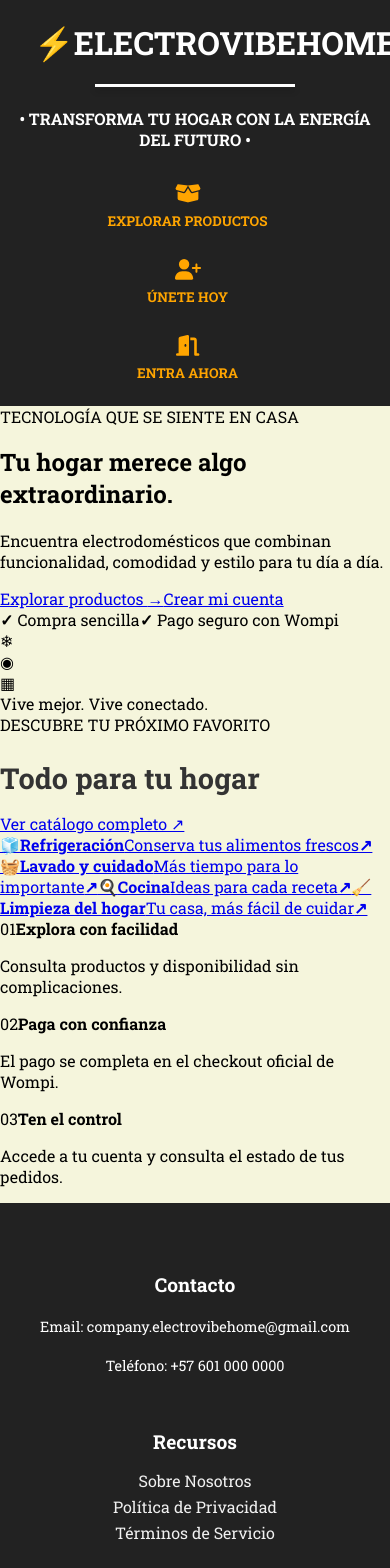
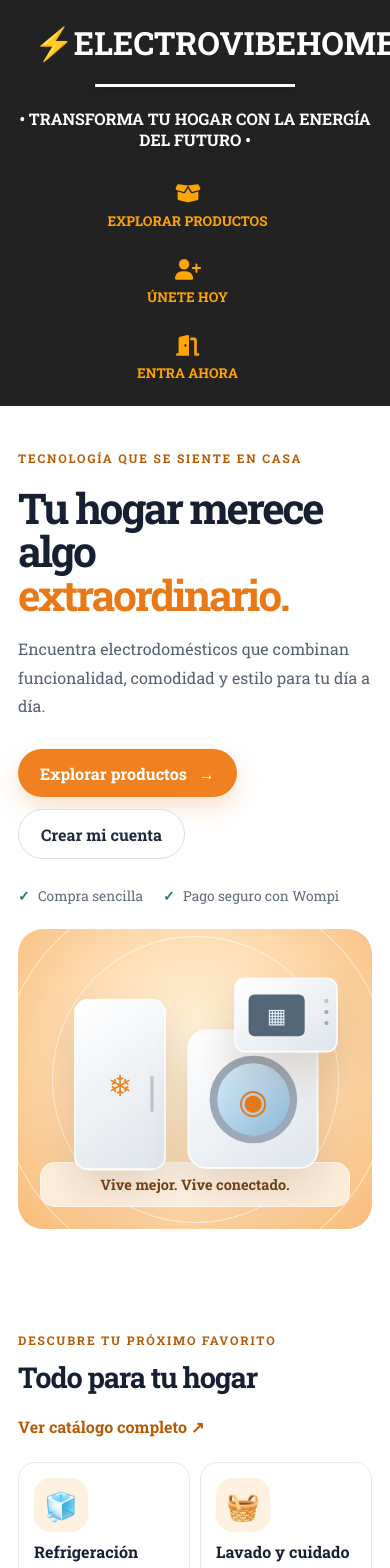
Before and after one commit to sro2005/my-app, a React (Create React App) app: page / in a window 390 px wide. Shown: the top 1568 px of the page. Built offline with nearby package versions, Linux system fonts and the light colour scheme.

Commit message:
style: modern responsive storefront and category cards

```diff
--- a/src/styles/styles.css
+++ b/src/styles/styles.css
@@ -1132,3 +1132,53 @@ h2 {
   display: flex;
   align-items: center;
 }
+
+/* ElectroVibeHome storefront refresh */
+.evh-landing { color: #172033; background: #fff; }
+.evh-hero { display: grid; grid-template-columns: 1.05fr .95fr; gap: clamp(24px, 5vw, 72px); align-items: center; max-width: 1320px; margin: 0 auto; padding: clamp(36px, 6vw, 84px) clamp(20px, 5vw, 72px) 64px; overflow: hidden; }
+.evh-hero-copy { max-width: 650px; }
+.evh-eyebrow { display: inline-block; color: #b85a05; font-size: .75rem; font-weight: 800; letter-spacing: .15em; line-height: 1.6; }
+.evh-hero h1 { margin: 18px 0; font-size: clamp(2.5rem, 5vw, 4.7rem); letter-spacing: -.055em; line-height: 1.03; color: #172033; }
+.evh-hero h1 span { color: #e97816; }
+.evh-hero-copy > p { max-width: 560px; color: #586174; font-size: clamp(1rem, 1.5vw, 1.18rem); line-height: 1.8; }
+.evh-hero-actions { display: flex; flex-wrap: wrap; gap: 12px; margin-top: 28px; }
+.evh-button { display: inline-flex; align-items: center; justify-content: center; gap: 12px; min-height: 48px; padding: 0 22px; border-radius: 999px; text-decoration: none; font-weight: 800; transition: transform .2s ease, box-shadow .2s ease; }
+.evh-button:hover { transform: translateY(-2px); }
+.evh-button-primary { background: #f18120; color: #fff; box-shadow: 0 10px 24px rgba(225, 113, 21, .22); }
+.evh-button-secondary { color: #202a3d; border: 1px solid #d9deea; background: #fff; }
+.evh-trust-row { display: flex; flex-wrap: wrap; gap: 20px; margin-top: 28px; color: #626c7e; font-size: .86rem; }
+.evh-trust-row strong { color: #18815b; margin-right: 5px; }
+.evh-hero-art { min-height: 390px; position: relative; display: flex; align-items: center; justify-content: center; border-radius: 36px; background: radial-gradient(circle at 50% 42%, #fff4df 0, #ffe4c0 38%, #f8bb77 100%); overflow: hidden; isolation: isolate; }
+.evh-orbit { position: absolute; border: 1px solid rgba(255,255,255,.65); border-radius: 50%; }
+.evh-orbit-one { width: 390px; height: 390px; }
+.evh-orbit-two { width: 285px; height: 285px; }
+.evh-appliance { position: absolute; display: flex; align-items: center; justify-content: center; flex-direction: column; border: 2px solid rgba(255,255,255,.8); box-shadow: 0 24px 50px rgba(105, 63, 23, .18); background: linear-gradient(145deg, #fff, #dfe5eb); color: #f18120; }
+.evh-appliance i { display: block; background: #bbc5d0; border-radius: 8px; }
+.evh-fridge { z-index: 2; left: 17%; top: 17%; width: 108px; height: 205px; border-radius: 17px; }
+.evh-fridge span { font-size: 2.2rem; }
+.evh-fridge i { position: absolute; right: 13px; top: 45%; width: 4px; height: 44px; }
+.evh-washer { z-index: 3; right: 17%; bottom: 16%; width: 150px; height: 160px; border-radius: 22px; }
+.evh-washer span { width: 85px; height: 85px; display: grid; place-items: center; border-radius: 50%; border: 9px solid #9ca9b8; background: linear-gradient(140deg, #d7efff, #8eb8d4); color: #e97816; font-size: 2.5rem; }
+.evh-washer i { position: absolute; top: 14px; right: 17px; width: 27px; height: 5px; }
+.evh-microwave { z-index: 4; right: 10%; top: 14%; width: 118px; height: 84px; border-radius: 13px; }
+.evh-microwave span { position: absolute; left: 15px; width: 66px; height: 49px; display: grid; place-items: center; border-radius: 7px; background: #536779; color: #e5f6ff; font-size: 1.5rem; }
+.evh-microwave i { position: absolute; right: 9px; width: 5px; height: 5px; top: 23px; box-shadow: 0 13px #9ca9b8, 0 26px #9ca9b8; }
+.evh-art-label { position: absolute; bottom: 22px; left: 22px; right: 22px; padding: 12px 16px; border: 1px solid rgba(255,255,255,.7); border-radius: 15px; background: rgba(255,255,255,.68); backdrop-filter: blur(10px); text-align: center; font-size: .9rem; font-weight: 800; color: #744116; }
+.evh-categories { max-width: 1320px; margin: 0 auto; padding: 35px clamp(20px, 5vw, 72px) 70px; }
+.evh-section-heading { display: flex; justify-content: space-between; align-items: end; gap: 20px; margin-bottom: 25px; }
+.evh-section-heading h2 { margin: 8px 0 0; color: #172033; font-size: clamp(1.8rem, 3vw, 2.6rem); letter-spacing: -.04em; }
+.evh-section-heading > a { color: #b85a05; text-decoration: none; font-weight: 800; white-space: nowrap; }
+.evh-category-grid { display: grid; grid-template-columns: repeat(4, minmax(0, 1fr)); gap: 16px; }
+.evh-category-card { position: relative; display: flex; flex-direction: column; gap: 9px; min-height: 185px; padding: 22px; border: 1px solid #e8eaf0; border-radius: 22px; background: #fff; text-decoration: none; color: #172033; transition: transform .2s ease, box-shadow .2s ease, border-color .2s ease; }
+.evh-category-card:hover { transform: translateY(-4px); border-color: #f4bc87; box-shadow: 0 18px 38px rgba(30, 41, 59, .08); }
+.evh-category-icon { display: grid; place-items: center; width: 54px; height: 54px; border-radius: 17px; background: #fff1df; font-size: 1.7rem; }
+.evh-category-card strong { font-size: 1rem; }
+.evh-category-card > span:not(.evh-category-icon) { color: #687386; font-size: .86rem; line-height: 1.5; }
+.evh-category-card b { position: absolute; right: 18px; bottom: 18px; color: #e97816; }
+.evh-promise { display: grid; grid-template-columns: repeat(3, minmax(0, 1fr)); gap: 24px; padding: 38px clamp(20px, 5vw, 72px); background: #f7f8fb; }
+.evh-promise > div { max-width: 350px; margin: auto; }
+.evh-promise span { display: block; margin-bottom: 13px; color: #e97816; font-size: .78rem; font-weight: 900; letter-spacing: .1em; }
+.evh-promise strong { color: #172033; }
+.evh-promise p { color: #687386; line-height: 1.6; font-size: .92rem; }
+@media (max-width: 900px) { .evh-hero { grid-template-columns: 1fr; padding-top: 40px; } .evh-hero-art { min-height: 340px; } .evh-category-grid { grid-template-columns: repeat(2, minmax(0, 1fr)); } }
+@media (max-width: 560px) { .evh-hero { padding-left: 18px; padding-right: 18px; } .evh-hero h1 { font-size: 2.65rem; } .evh-hero-art { min-height: 300px; border-radius: 25px; } .evh-fridge { left: 13%; transform: scale(.82); } .evh-washer { right: 12%; transform: scale(.85); } .evh-microwave { right: 7%; transform: scale(.85); } .evh-categories { padding-left: 18px; padding-right: 18px; } .evh-section-heading { align-items: start; flex-direction: column; } .evh-category-grid { gap: 10px; } .evh-category-card { min-height: 170px; padding: 15px; border-radius: 17px; } .evh-promise { grid-template-columns: 1fr; gap: 4px; } .evh-promise > div { width: 100%; } }
```
